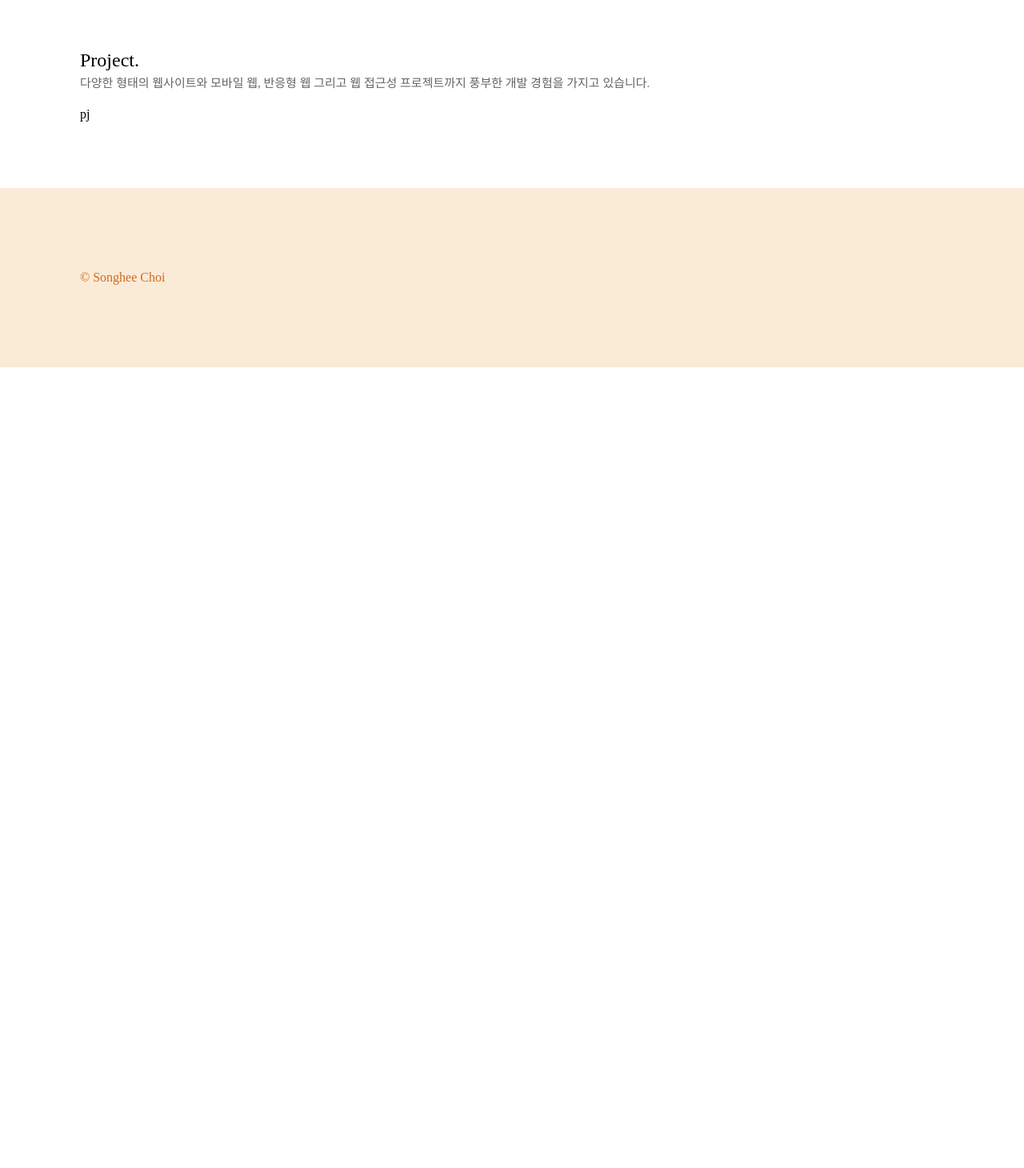
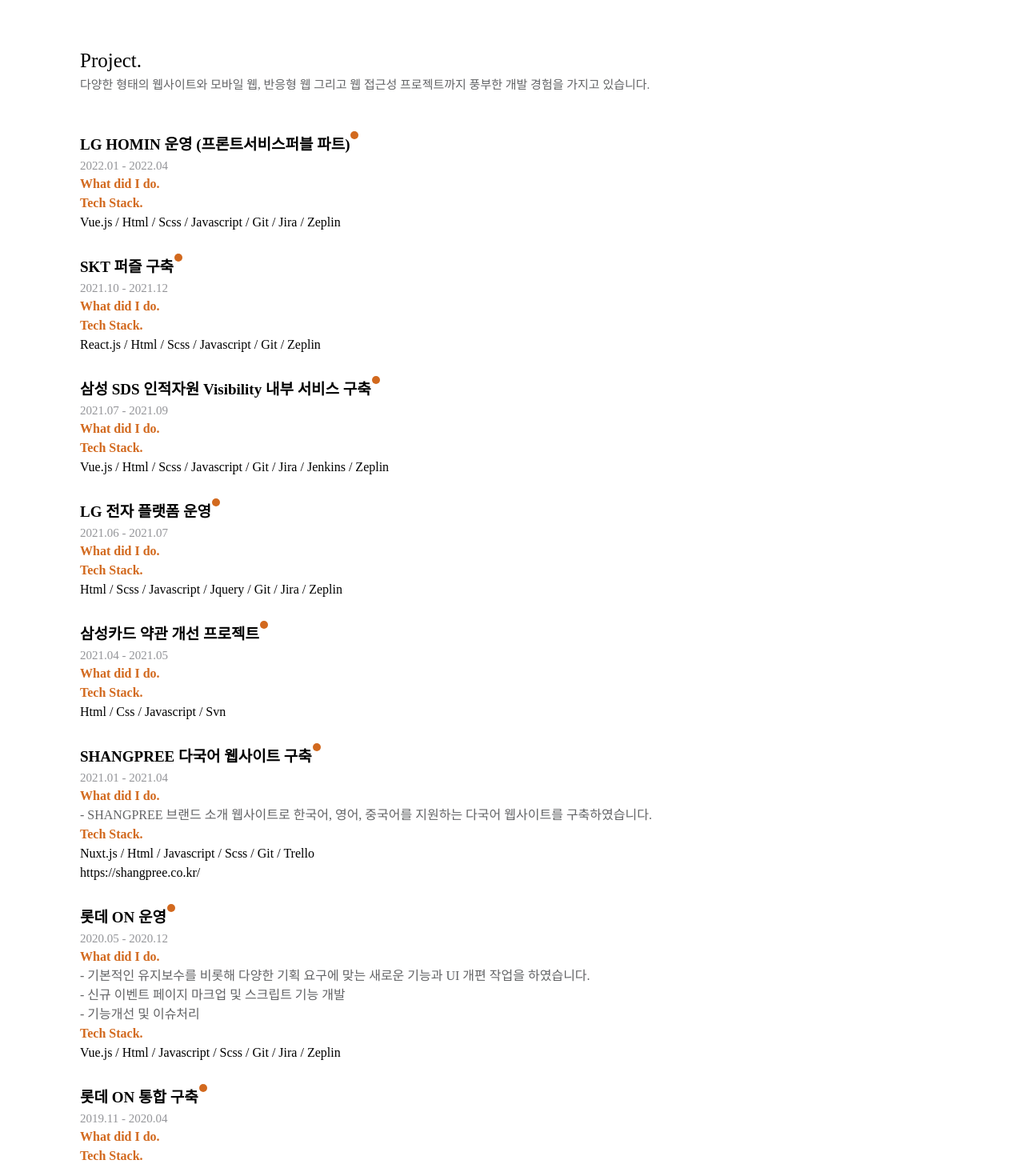
Before and after one commit to choi-songhee/career, a React (Create React App) app: page / in a window 1280 px wide. Shown: the part 200-1660 px from the top of the page at 80% size. Before the commit the page ends 800 px from the top, so only its background shows below. Built offline with nearby package versions, Linux system fonts and the light colour scheme.

Commit message:
프로젝트 기술 작업중

```diff
--- a/src/common.scss
+++ b/src/common.scss
@@ -31,6 +31,7 @@
   }
 
   &__link {
+    font-size: 18px;
     color: var(--text-point);
 
     + .header__link {
@@ -58,7 +59,7 @@
   }
 
   &__subject {
-    font-size: 24px;
+    font-size: 25px;
     font-weight: 500;
   }
 
@@ -70,8 +71,45 @@
 }
 
 .project {
+  margin-top: 50px;
+
   &__list {
-    margin-top: 15px;
+    margin-top: 30px;
+  }
+
+  &__title-text {
+    position: relative;
+    display: inline-block;
+    font-size: 19px;
+    font-weight: bold;
+
+    &::after {
+      content: '';
+      display: block;
+      position: absolute;
+      top: -3px;
+      right: -11px;
+      width: 10px;
+      height: 10px;
+      border-radius: 50%;
+      background-color: var(--text-point);
+    }
+  }
+
+  &__period {
+    color: #949599;
+    font-size: 15px;
+  }
+
+  &__desc {
+    color: var(--text-default);
+    white-space: pre-line;
+  }
+
+  .c-point {
+    display: block;
+    color: var(--text-point);
+    font-weight: 600;
   }
 }
 
--- a/src/components/Project.js
+++ b/src/components/Project.js
@@ -13,14 +13,15 @@
       <div className="project">
         {ProjectList.map((item, i) => (
           <dl className="project__list" key={i}>
-            <dt className="project__title">{item.title}</dt>
+            <dt className="project__title"><span className="project__title-text">{item.title}</span></dt>
             <dd className="project__period">{item.period}</dd>
-            <dd className="project__position">{item.position}</dd>
-            <dd className="project__desc">{item.desc}</dd>
-            <dd className="project__tech">{item.tech}</dd>
+            <dd className="project__desc"><span className="c-point">What did I do.</span>{item.desc}</dd>
+            <dd className="project__tech"><span className="c-point">Tech Stack.</span>{item.tech}</dd>
+            <dd className="project__link">
+              <a className="project__url" href={item.url}>{item.url}</a>
+            </dd>
           </dl>
         ))}
-
       </div>
     </section>
   );
--- a/src/data/project_list.data.js
+++ b/src/data/project_list.data.js
@@ -1,9 +1,71 @@
 export const ProjectList = [
   {
-    title: 'pj',
-    period: '',
-    position: '',
+    title: 'LG HOMIN 운영 (프론트서비스퍼블 파트)',
+    period: '2022.01 - 2022.04',
     desc: '',
-    tech: ''
-  }
+    tech: 'Vue.js / Html / Scss / Javascript / Git / Jira / Zeplin'
+  },
+  {
+    title: 'SKT 퍼즐 구축',
+    period: '2021.10 - 2021.12',
+    desc: '',
+    tech: 'React.js / Html / Scss / Javascript / Git / Zeplin'
+  },
+  {
+    title: '삼성 SDS 인적자원 Visibility 내부 서비스 구축',
+    period: '2021.07 - 2021.09',
+    desc: '',
+    tech: 'Vue.js / Html / Scss / Javascript / Git / Jira / Jenkins / Zeplin'
+  },
+  {
+    title: 'LG 전자 플랫폼 운영',
+    period: '2021.06 - 2021.07',
+    desc: '',
+    tech: 'Html / Scss / Javascript / Jquery / Git / Jira / Zeplin'
+  },
+  {
+    title: '삼성카드 약관 개선 프로젝트',
+    period: '2021.04 - 2021.05',
+    desc: '',
+    tech: 'Html / Css / Javascript / Svn'
+  },
+  {
+    title: 'SHANGPREE 다국어 웹사이트 구축',
+    period: '2021.01 - 2021.04',
+    desc: '- SHANGPREE 브랜드 소개 웹사이트로 한국어, 영어, 중국어를 지원하는 다국어 웹사이트를 구축하였습니다.',
+    tech: 'Nuxt.js / Html / Javascript / Scss / Git / Trello',
+    url: 'https://shangpree.co.kr/'
+  },
+  {
+    title: '롯데 ON 운영',
+    period: '2020.05 - 2020.12',
+    desc: '- 기본적인 유지보수를 비롯해 다양한 기획 요구에 맞는 새로운 기능과 UI 개편 작업을 하였습니다. ' +
+      '\n- 신규 이벤트 페이지 마크업 및 스크립트 기능 개발' +
+      '\n- 기능개선 및 이슈처리',
+    tech: 'Vue.js / Html / Javascript / Scss / Git / Jira / Zeplin'
+  },
+  {
+    title: '롯데 ON 통합 구축',
+    period: '2019.11 - 2020.04',
+    desc: '',
+    tech: 'Vue.js / Html / Javascript / Scss / Git / Jira / Zeplin'
+  },
+  {
+    title: '비만 365mc 대구지점 웹사이트 구축',
+    period: '2019.10 - 2019.11',
+    desc: '비만 365mc 대구지점 소개 웹사이트로 웹표준 및 웹 접근성, 크로스브라우징을 고려한 반응형 퍼블리싱 작업을 진행하였습니다',
+    tech: 'Html / Javascript / Scss'
+  },
+  {
+    title: '라이나생명 전성기 영상명함 구축',
+    period: '2019.09 - 2019.10',
+    desc: '- 영상명함에 적용될 템플릿을 디자인 가이드에 맞춰 퍼블리싱하는 작업을 진행하였습니다',
+    tech: 'Nuxt.js / Html / Javascript / Css'
+  },
+  {
+    title: '자사 프로젝트 웹사이트 구축 (GN글로벌 퍼블리싱팀)',
+    period: '2019.04 - 2019.07',
+    desc: '기업, 협회, 음식점 등 다양한 웹사이트를 웹/모바일/반응형에 맞게 html, css 및 간단한 스크립트 작업을 진행하였습니다',
+    tech: 'Html / Javascript / Css'
+  },
 ]
```
